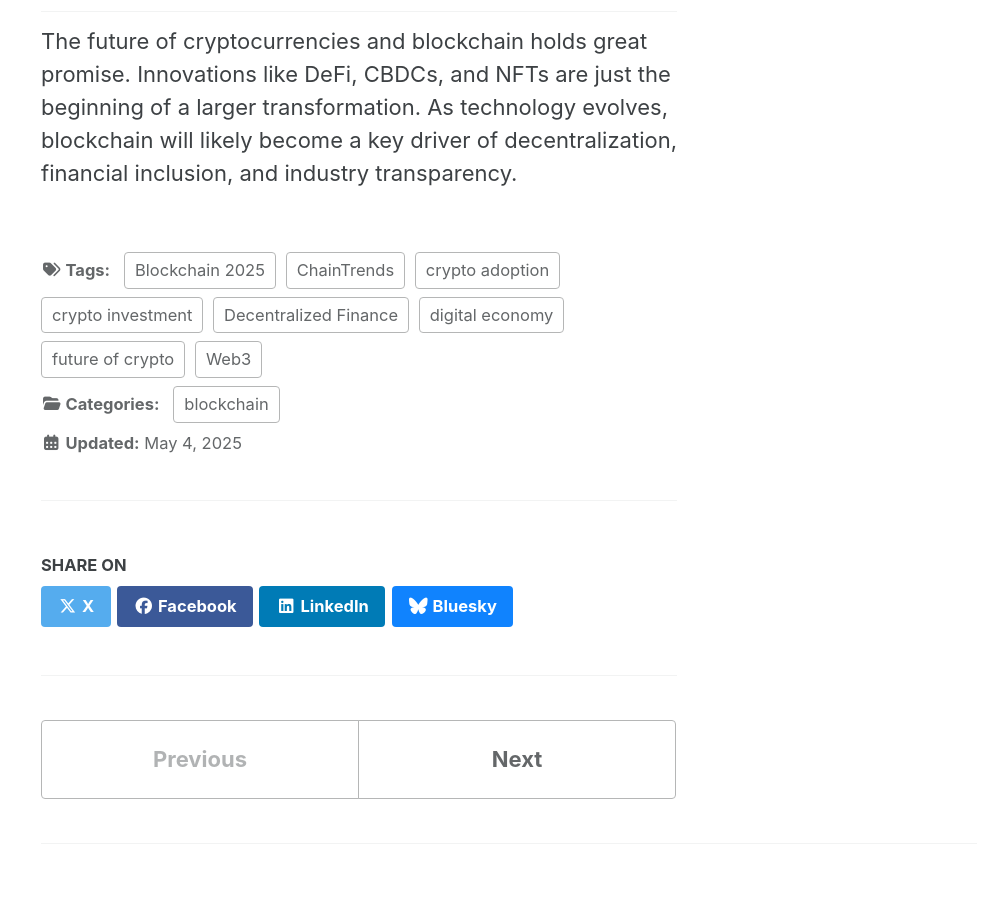
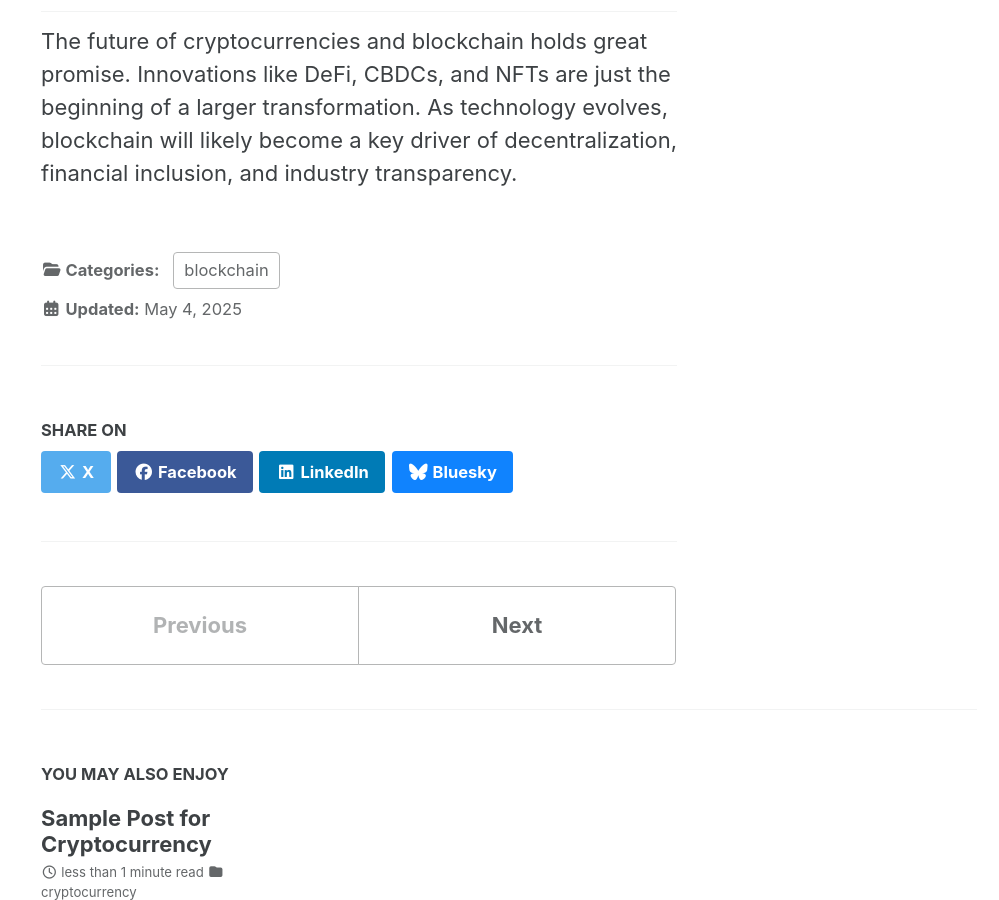
Before and after one commit to hron0891/futurecryptoblockchain, a Jekyll site: the page built from _posts/2025-05-04-the-future-of-cryptocurrencies-and-blockchain.md, in a window 1280 px wide and 900 px high, scrolled down 2940 px. Shown: the whole window, without its empty margins (281-1280 px from the left). Built offline with Jekyll 4.4.1, drawn with Linux system fonts in a browser that asks for light colours; cached includes are drawn as plain includes.

Commit message:
Update 2025-05-04-the-future-of-cryptocurrencies-and-blockchain.md

```diff
--- a/_posts/2025-05-04-the-future-of-cryptocurrencies-and-blockchain.md
+++ b/_posts/2025-05-04-the-future-of-cryptocurrencies-and-blockchain.md
@@ -4,7 +4,6 @@
 date: 2025-05-04 10:00:00 +0000
 description: "Explore how blockchain and cryptocurrencies are transforming finance, healthcare, real estate, and the digital economy through DeFi, NFTs, and CBDCs."
 categories: [blockchain]
-tags: [crypto adoption, Blockchain 2025, ChainTrends, Web3, Decentralized Finance, future of crypto, digital economy, crypto investment]
 ---
 
 <div class="post-content">
```
